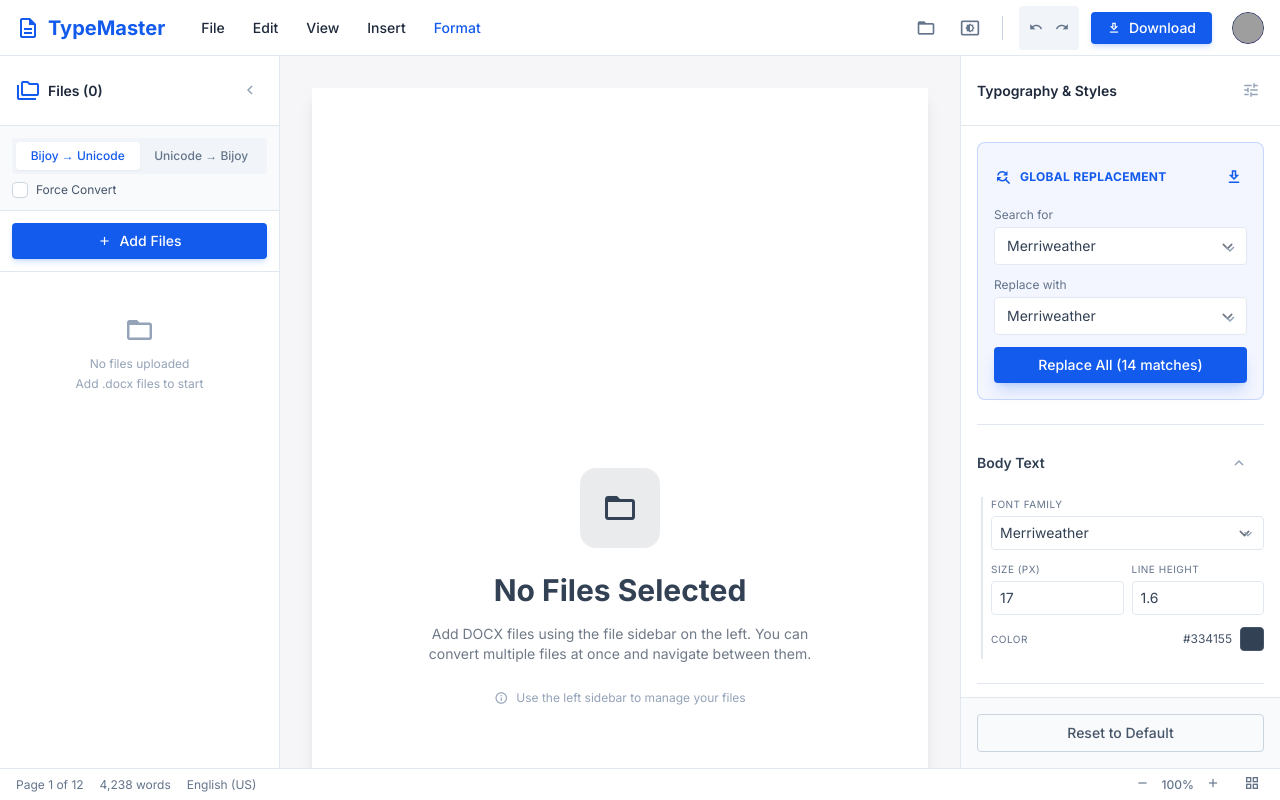
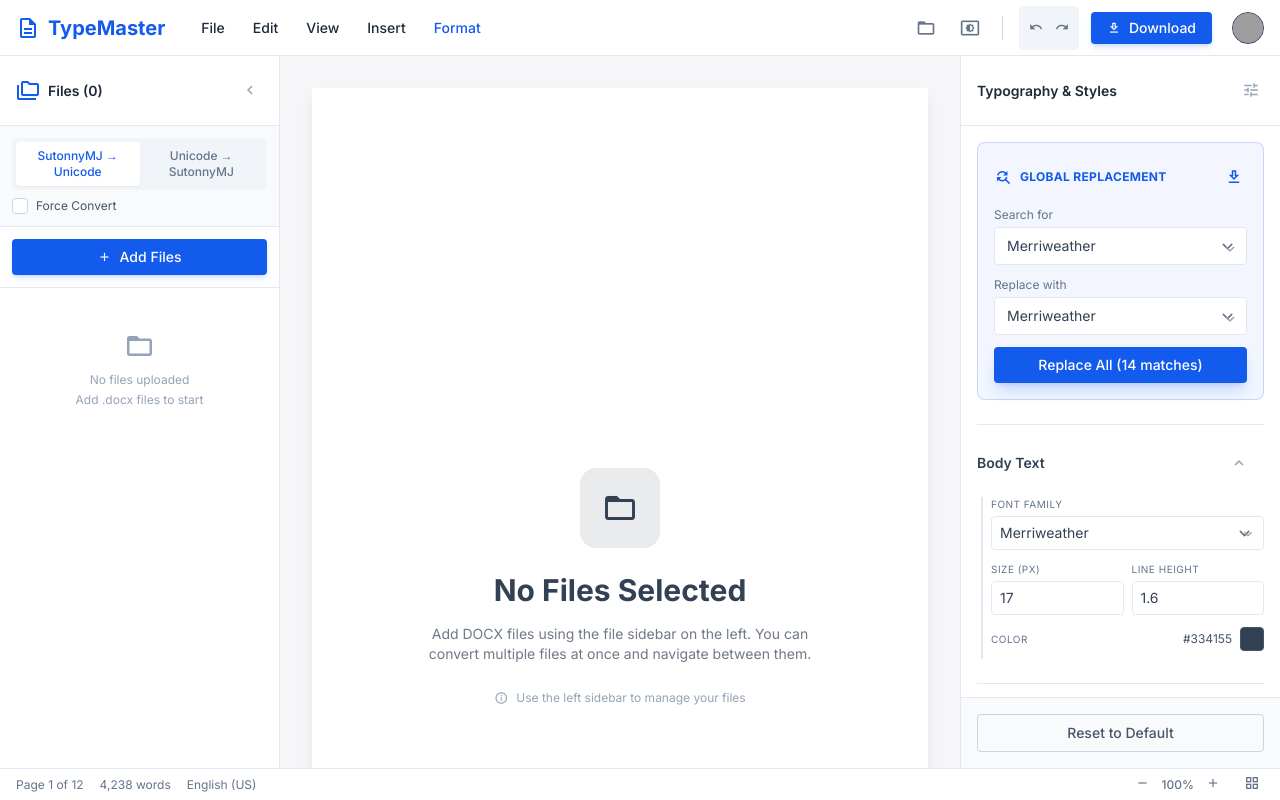
Before and after one commit to raselrahmanrocky/UI, a React (Vite) app: page / in a window 1280 px wide. Built offline with nearby package versions, Linux system fonts and the light colour scheme; grey boxes are pictures that could not be loaded; a web font is replaced by a local one.

Commit message:
feat: implement FileSidebar component to manage, convert (SutonnyMJ/Unicode), and download DOCX files with responsive UI.

```diff
--- a/src/components/FileSidebar.tsx
+++ b/src/components/FileSidebar.tsx
@@ -209,20 +209,20 @@ export const FileSidebar: React.FC<FileSidebarProps> = ({
                   <button
                     onClick={() => setConversionType('legacyToUnicode')}
                     className={`flex-1 py-1.5 text-xs font-medium rounded transition-all duration-200 ${conversionType === 'legacyToUnicode'
-                        ? 'bg-white dark:bg-slate-700 shadow-sm text-primary'
-                        : 'text-slate-500 hover:text-slate-700 dark:hover:text-slate-300'
+                      ? 'bg-white dark:bg-slate-700 shadow-sm text-primary'
+                      : 'text-slate-500 hover:text-slate-700 dark:hover:text-slate-300'
                       }`}
                   >
-                    Bijoy → Unicode
+                    SutonnyMJ → Unicode
                   </button>
                   <button
                     onClick={() => setConversionType('unicodeToLegacy')}
                     className={`flex-1 py-1.5 text-xs font-medium rounded transition-all duration-200 ${conversionType === 'unicodeToLegacy'
-                        ? 'bg-white dark:bg-slate-700 shadow-sm text-primary'
-                        : 'text-slate-500 hover:text-slate-700 dark:hover:text-slate-300'
+                      ? 'bg-white dark:bg-slate-700 shadow-sm text-primary'
+                      : 'text-slate-500 hover:text-slate-700 dark:hover:text-slate-300'
                       }`}
                   >
-                    Unicode → Bijoy
+                    Unicode → SutonnyMJ
                   </button>
                 </div>
 
```
